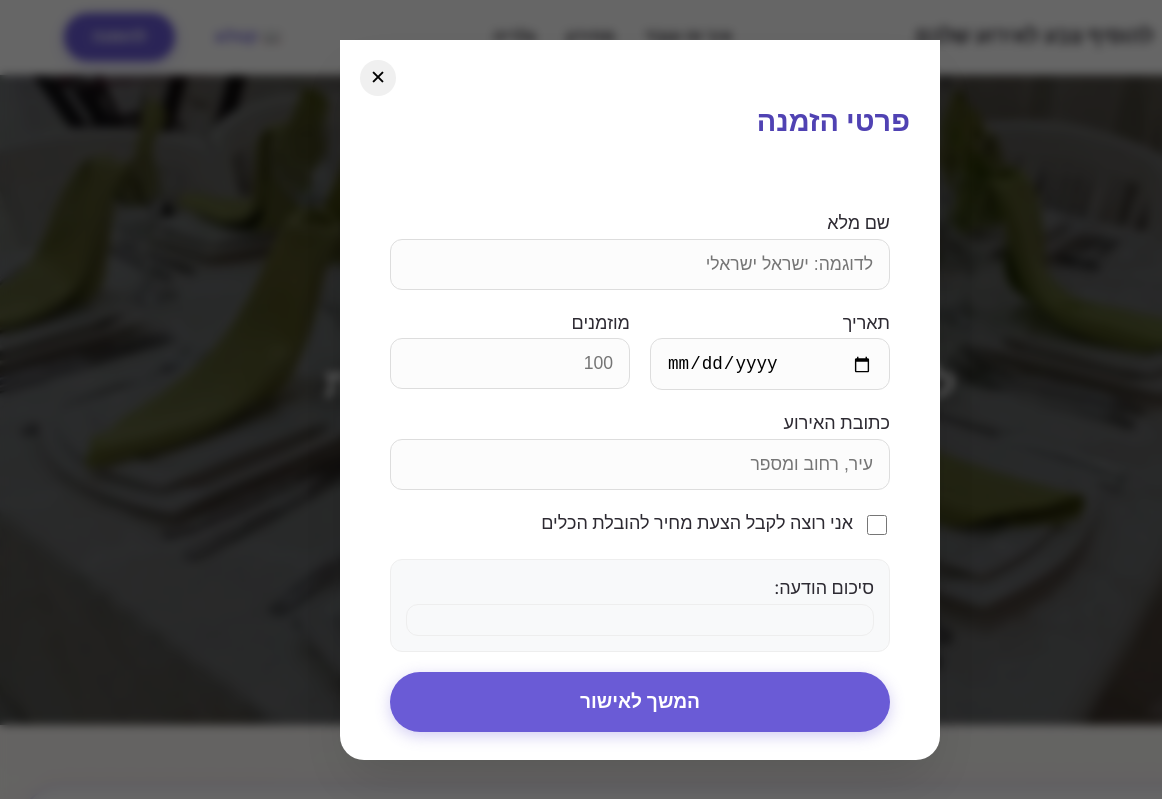
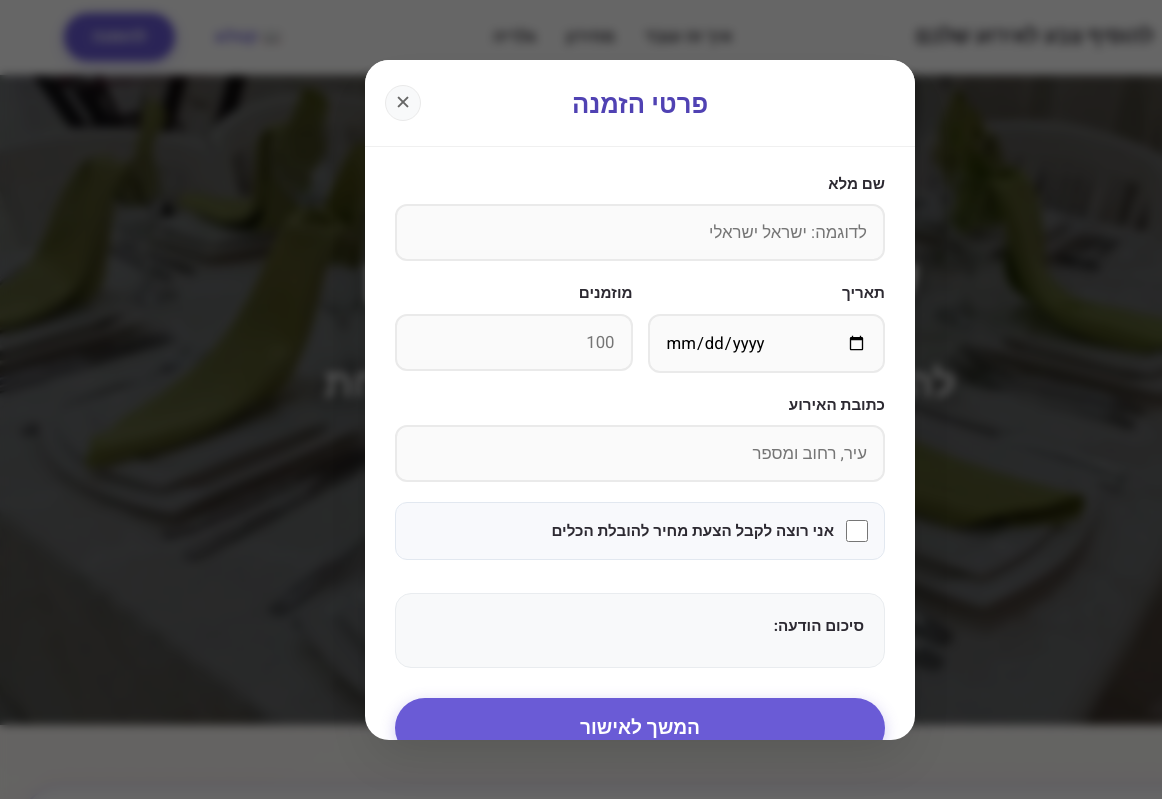
Before and after one commit to npwebdesine-lang/amit_kelim_events, a plain HTML site: page index.html in a window 1280 px wide. Both pictures are taken after a click on the button "להזמנה". Shown: the top 799 px of the page, 0-1162 px from the left. Drawn offline with nearby package versions, Linux system fonts and the light colour scheme.

Commit message:
תיקון טופס

```diff
--- a/style.css
+++ b/style.css
@@ -319,7 +319,6 @@ ol {
   justify-content: center;
   flex-wrap: wrap;
 }
-/* הסרנו פה את .fade-in-up לטובת GSAP */
 
 /* ================= SECTIONS ================= */
 .section {
@@ -948,35 +947,53 @@ ol {
   background: white;
   width: 90%;
   max-width: 500px;
-  max-height: 90vh;
+  max-height: 85vh; /* גובה מקסימלי שמונע גלישה מהמסך */
   border-radius: 24px;
   box-shadow: var(--shadow-lg);
   z-index: 2;
   display: flex;
   flex-direction: column;
+  overflow: hidden; /* שומר שהתוכן לא יגלוש מהפינות המעוגלות */
 }
+
 .order-card {
-  max-width: 600px;
+  max-width: 550px;
 }
+
+/* הסרת padding למודאל של ההזמנה כדי שהטופס והגלילה ישבו נכון */
+.order-card .modal-body {
+  padding: 0;
+}
+
 .order-header {
-  padding: 30px 30px 10px;
+  padding: 25px 25px 20px;
   background: white;
+  border-bottom: 1px solid #f0f0f0;
+  flex-shrink: 0; /* מונע מהכותרת להתכווץ בזמן גלילה */
+  display: flex;
+  align-items: center;
+  justify-content: center; /* ממרכז את הכותרת */
   position: relative;
-  flex-shrink: 0;
 }
+
 .modal-header {
   flex-shrink: 0;
 }
+
 .order-header h3 {
-  font-size: 1.8rem;
-  margin-bottom: 5px;
+  font-size: 1.6rem;
+  margin: 0;
   color: var(--primary-dark);
+  font-weight: 800;
 }
+
 .close-abs-corner {
   position: absolute;
-  top: 20px;
+  top: 50%;
   left: 20px;
-  background: #f0f0f0;
+  transform: translateY(-50%);
+  background: #f8f9fa;
+  border: 1px solid #eaeaea;
   border-radius: 50%;
   width: 36px;
   height: 36px;
@@ -984,33 +1001,123 @@ ol {
   align-items: center;
   justify-content: center;
   font-size: 1.2rem;
-  transition: 0.2s;
+  color: #666;
+  transition: all 0.2s ease;
+  cursor: pointer;
 }
+
+.close-abs-corner:hover {
+  background: #ffe3e3;
+  color: #d63031;
+  border-color: #ffcccc;
+}
+
 .order-form {
-  padding: 30px;
+  padding: 25px 30px;
   display: flex;
   flex-direction: column;
   gap: 20px;
 }
+
 .form-row.two-col {
   display: grid;
   grid-template-columns: 1fr 1fr;
-  gap: 20px;
+  gap: 15px;
 }
+
+.form-group {
+  display: flex;
+  flex-direction: column;
+  text-align: right;
+}
+
+.form-group label {
+  font-weight: 700;
+  font-size: 0.95rem;
+  color: var(--text-main);
+  margin-bottom: 8px;
+}
+
 .form-group input {
   padding: 14px 16px;
   border-radius: 12px;
-  border: 1px solid #ddd;
-  font-size: 1.1rem;
-  background: #fcfcfc;
+  border: 2px solid #eaeaea;
+  font-size: 1.05rem;
+  background: #fafafa;
   width: 100%;
+  transition: all 0.3s ease;
+  font-family: inherit;
 }
+
+.form-group input:focus {
+  outline: none;
+  border-color: var(--primary);
+  background: white;
+  box-shadow: 0 0 0 4px rgba(106, 91, 214, 0.1); /* הילה סגולה עדינה בלחיצה */
+}
+
+/* עיצוב הצ'קבוקס (הובלה) כמלבן ברור */
+.checkbox-wrapper {
+  display: flex !important;
+  flex-direction: row;
+  align-items: center;
+  gap: 12px !important;
+  background: #f8f9fc;
+  padding: 16px;
+  border-radius: 12px;
+  border: 1px solid #e2e8f0;
+  transition: background 0.2s, border-color 0.2s;
+  cursor: pointer;
+}
+
+.checkbox-wrapper:hover {
+  background: #f1f5f9;
+  border-color: #cbd5e1;
+}
+
+.checkbox-wrapper input[type="checkbox"] {
+  width: 22px !important;
+  height: 22px !important;
+  margin: 0;
+  accent-color: var(--primary);
+  cursor: pointer;
+  flex-shrink: 0;
+}
+
+.checkbox-wrapper .label-text {
+  font-weight: 600;
+  font-size: 0.95rem;
+  color: var(--text-main);
+  user-select: none;
+}
+
 .preview-group {
   background: #f8f9fa;
-  padding: 15px;
-  border-radius: 12px;
-  border: 1px solid #eee;
+  padding: 20px;
+  border-radius: 16px;
+  border: 1px solid #e9ecef;
+  margin-top: 5px;
 }
+
+.preview-box {
+  background: transparent;
+  padding: 0;
+  border: none;
+  white-space: pre-wrap;
+  font-family: inherit;
+  color: #495057;
+  font-size: 0.95rem;
+  line-height: 1.6;
+  max-height: 150px;
+  overflow-y: auto;
+  text-align: right;
+}
+
+.order-form button[type="submit"] {
+  margin-top: 10px;
+  margin-bottom: 20px;
+}
+
 .product-card-modal {
   max-width: 900px !important;
   width: 95%;
@@ -1037,19 +1144,6 @@ ol {
 }
 .pcm-details {
   padding: 30px;
-}
-.preview-box {
-  background: #f8f9fa;
-  padding: 15px;
-  border-radius: 12px;
-  border: 1px solid #eee;
-  white-space: pre-wrap;
-  font-family: inherit;
-  color: #333;
-  font-size: 0.95rem;
-  line-height: 1.6;
-  max-height: 200px;
-  overflow-y: auto;
 }
 
 /* Responsive */
@@ -1078,6 +1172,10 @@ ol {
   }
   .form-row.two-col {
     grid-template-columns: 1fr;
+    gap: 20px;
+  }
+  .order-form {
+    padding: 20px;
   }
   .modal-header.compact {
     height: auto;
```
Also changed, not shown: script.js (+5 -9 lines).
